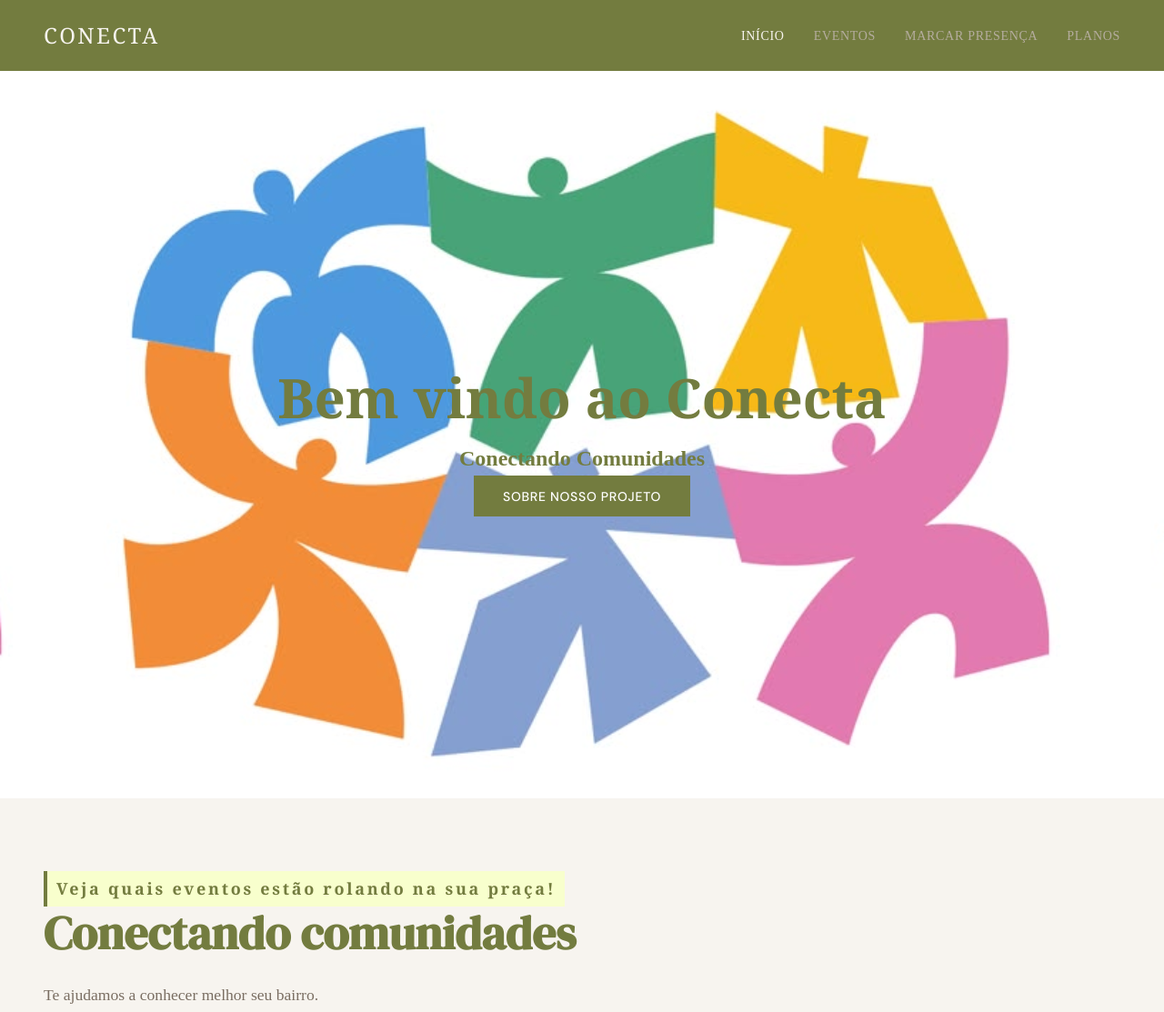
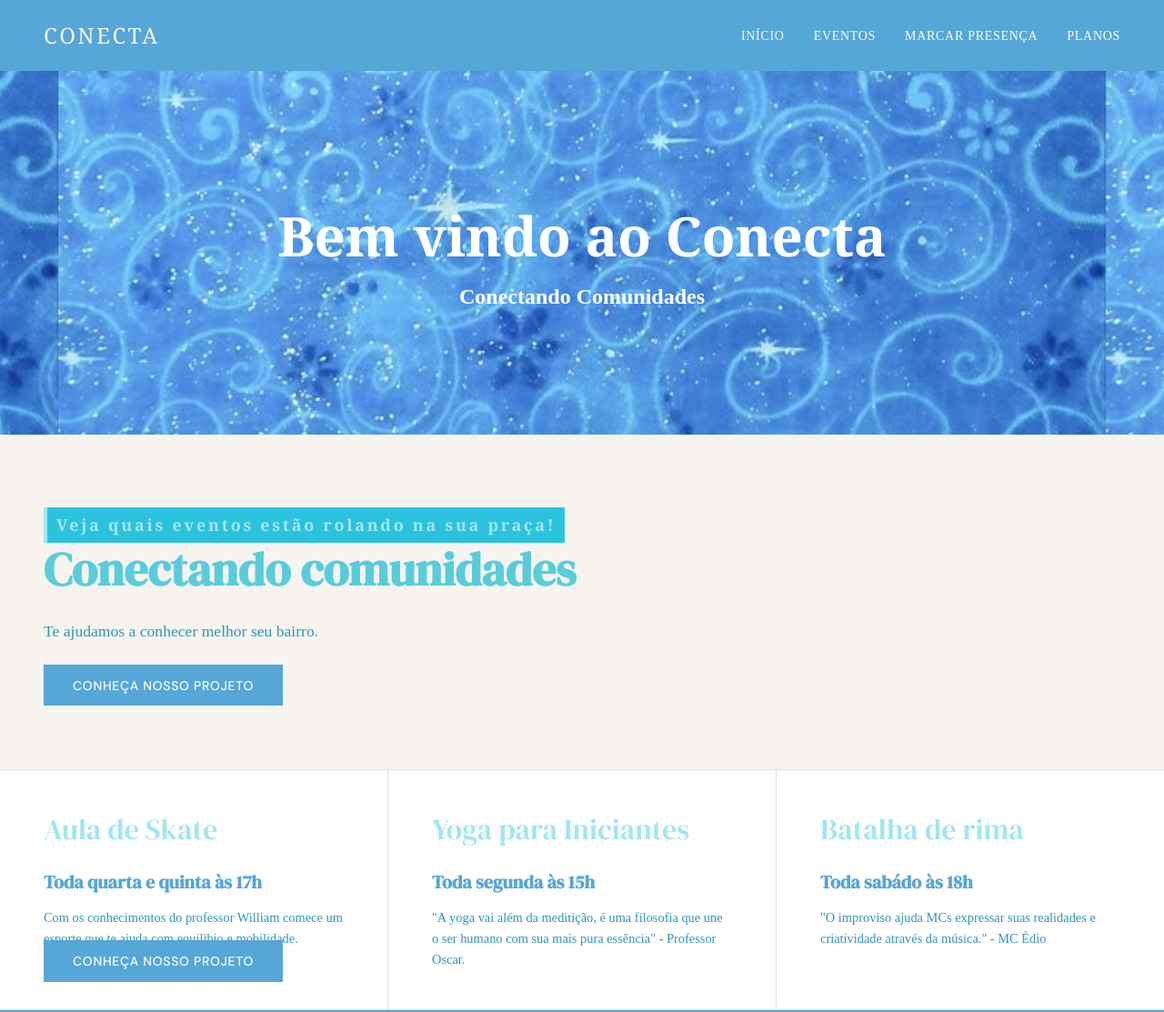
Before and after one commit to Fushikkj/conexao-hackathon, a plain HTML site: page index.html in a window 1280 px wide. Shown: the top 1113 px of the page at 91% size. Drawn offline with Linux system fonts and the light colour scheme.

Commit message:
imagem cores

```diff
--- a/index.html
+++ b/index.html
@@ -30,7 +30,6 @@
     <div class="banner">
       <h1>Bem vindo ao Conecta</h1>
       <h2>Conectando Comunidades</h2>
-      <button class="btn-primary" data-page="page-sobre">Sobre nosso Projeto</button>
     </div>
 
             </banner>
--- a/style.css
+++ b/style.css
@@ -3,9 +3,9 @@
 
 :root {
     --bg: #f7f4ef;
-    --ink: #737C3F;
-    --accent: #737C3F;
-    --muted: #7a6e62;
+    --ink: #56a6d8;  ;
+    --accent: #56a6d8;
+    --muted: #2e95b7;
     --card-bg: #fff;
     --border: #e2ddd6;
     font-size: 16px;
@@ -19,15 +19,16 @@ body {
 }
 
 .banner {
-    background-image: url('COMUNIDADE01.jpg');
+
+    background-image: url('COMUNIDADE07.jpg');
     background-size:90%;
     background-position: center;
-    height: 100vh;
+    height: 50vh;
     display: flex;
     flex-direction: column;
     justify-content: center;
     align-items: center;
-    color: #737C3F;
+    color: #ffffff;
     text-align: center;
   }
 
@@ -73,7 +74,7 @@ body {
 }
 
 .top-nav a {
-    color: #b5ad9f;
+    color: #ffffff;
     text-decoration: none;
     font-size: 0.875rem;
     font-weight: 500;
@@ -116,22 +117,22 @@ body {
     font-size: large;
     font-weight: 1000;
     letter-spacing: 0.15em;
-    color:#737C3F;
+    color:#59ccdb;
 }
 
 .tag01{
 
 
     display: inline-block;
-    background: #f8ffcd;
+    background: #2bc2dd;
     padding: 5px 10px;
-    border-left: 4px solid #737C3F;
+    border-left: 4px solid #a3e6ef;
 
     font-family: Cambria, Cochin, Georgia, Times, 'Times New Roman', serif;
     font-size: large;
     font-weight: 1000;
     letter-spacing: 0.15em;
-    color: #737C3F;
+    color: #a3e6ef;
 
 }
 
@@ -140,7 +141,7 @@ body {
     font-size: clamp(2rem, 4vw, 3.5rem);
     line-height: 1.15;
     margin-bottom: 1.5rem;
-    color:#737C3F;
+    color: #59ccdb;
 
 }
 
@@ -188,7 +189,7 @@ body {
 .card-num {
     font-family: 'DM Serif Display', serif;
     font-size: 2rem;
-    color: #737C3F;
+    color: #a3e6ef;
     margin-bottom: 1rem;
 }
 
@@ -218,7 +219,7 @@ body {
     margin-bottom: 1rem;
 }
 
-.highlight-text p { color: #b5ad9f; font-size: 0.95rem; }
+.highlight-text p { color: #ffffff; font-size: 0.95rem; }
 
 .highlight-stat {
     display: flex;
@@ -235,13 +236,13 @@ body {
 .stat .num {
     font-family: 'DM Serif Display', serif;
     font-size: 2.5rem;
-    color: var(--accent);
+    color: #ffffff;
     line-height: 1;
 }
 
 .stat .label {
     font-size: 0.75rem;
-    color: #b5ad9f;
+    color:#ffff;
     margin-top: 0.5rem;
     text-align: center;
 }
@@ -321,7 +322,7 @@ body {
     background: var(--ink);
     text-align: center;
     font-size: 0.8rem;
-    color: #7a6e62;
+    color: #ffffff;
 }
 
 /* ===== RESPONSIVO ===== */
```
Also changed, not shown: COMUNIDADE07.jpg (added).
